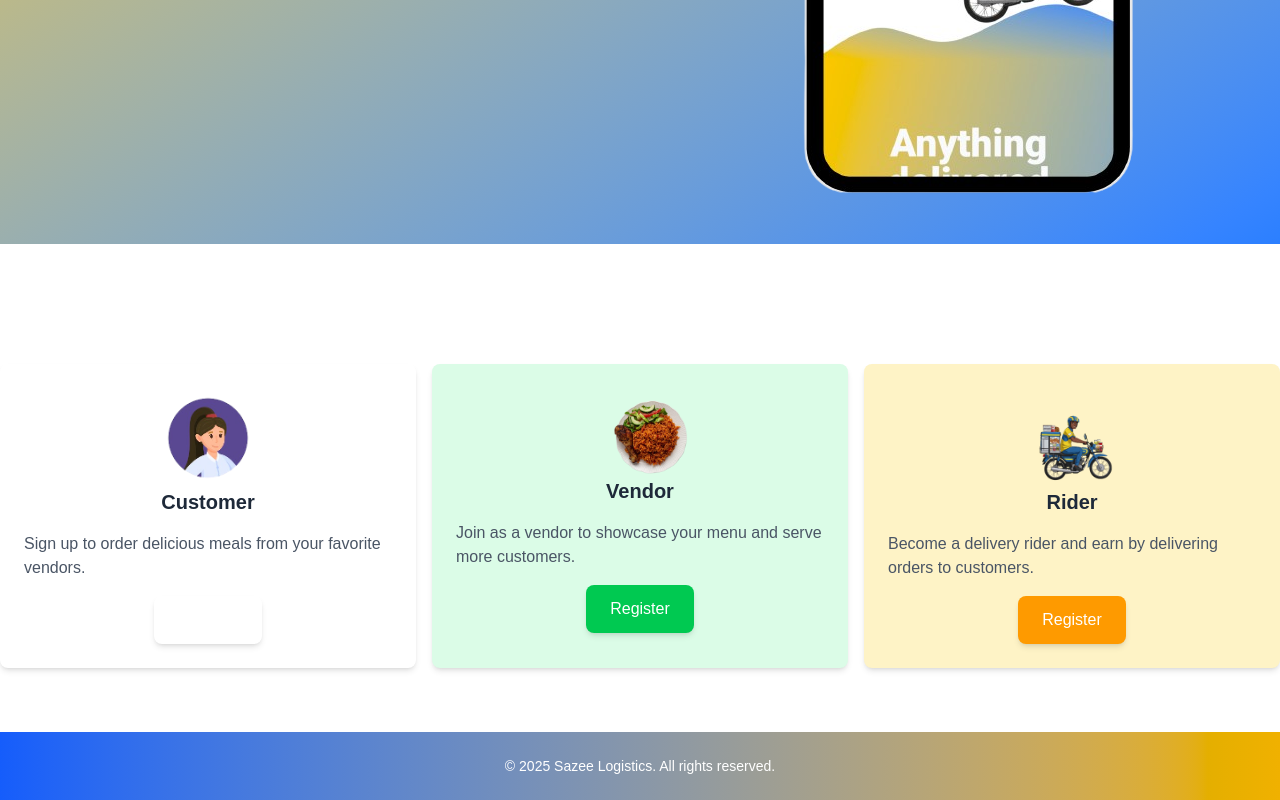
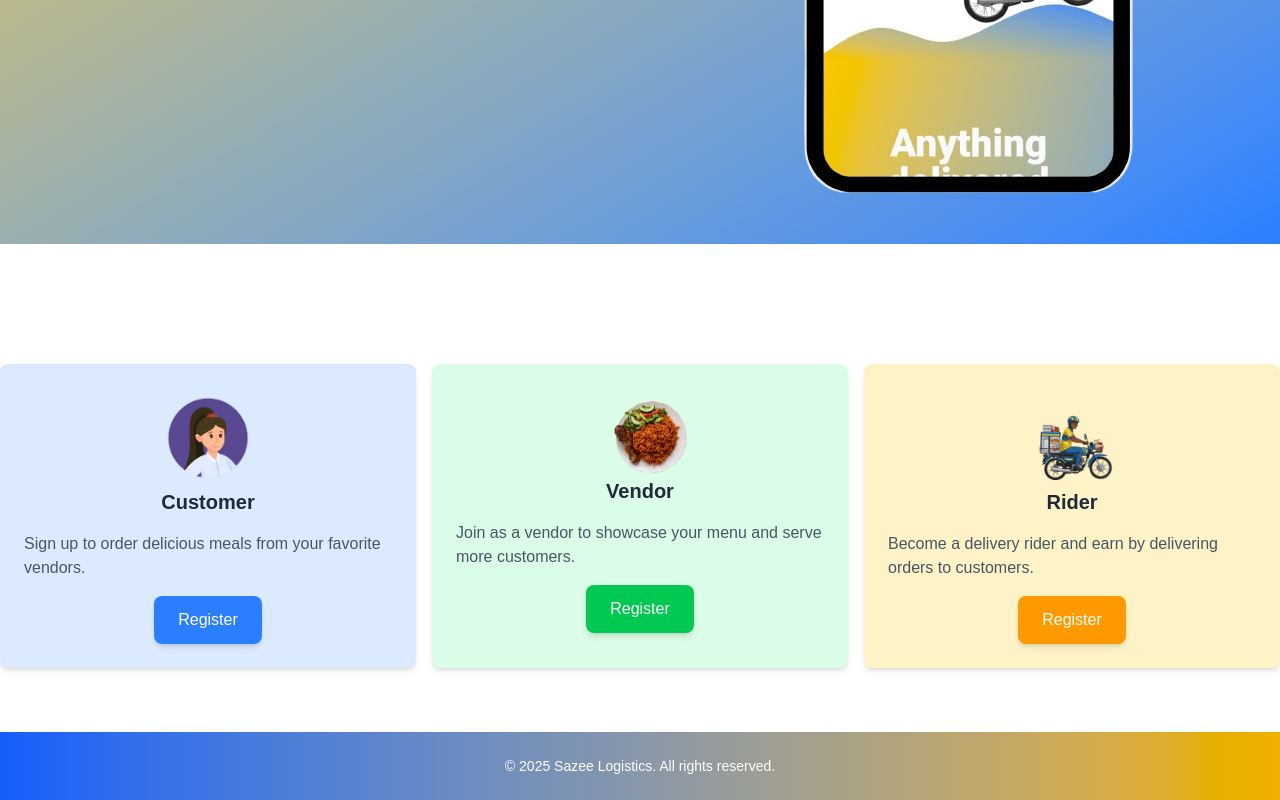
Before and after one commit to Ip-Tec/saze-logistics, a Next.js app in the folder apps/web/: page / in a window 1280 px wide. Shown: the part 2653-3453 px from the top of the page. Built offline with nearby package versions, Linux system fonts and the light colour scheme; no server answers.

Commit message:
change user to Customer color fix

```diff
--- a/apps/web/components/LetDoItTogether.tsx
+++ b/apps/web/components/LetDoItTogether.tsx
@@ -35,14 +35,14 @@ const roles: Role[] = [
 
 // Define a mapping for background colors for each role (for the card container)
 const backgroundMap: Record<string, string> = {
-  user: "bg-blue-100",
+  customer: "bg-blue-100",
   vendor: "bg-green-100",
   rider: "bg-amber-100",
 };
 
 // Define a mapping for button background colors for each role
 const buttonBgMap: Record<string, string> = {
-  user: "bg-blue-500 hover:bg-blue-600",
+  customer: "bg-blue-500 hover:bg-blue-600",
   vendor: "bg-green-500 hover:bg-green-600",
   rider: "bg-amber-500 hover:bg-amber-600",
 };
```
